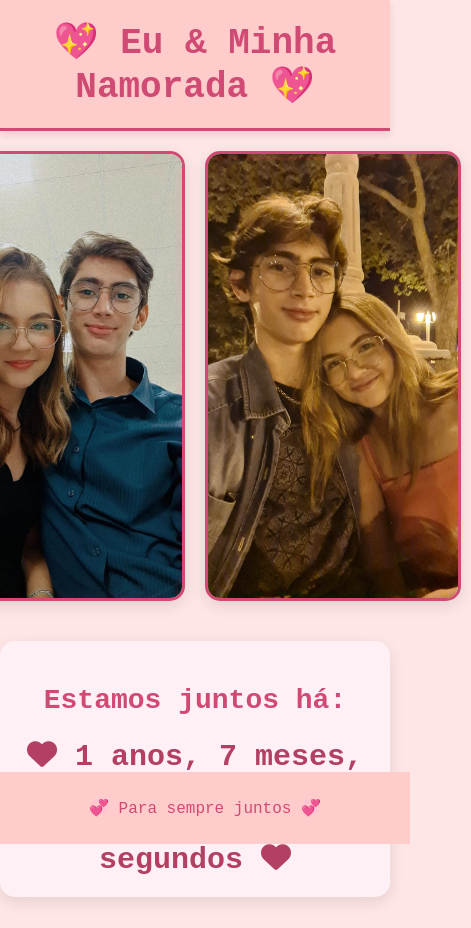
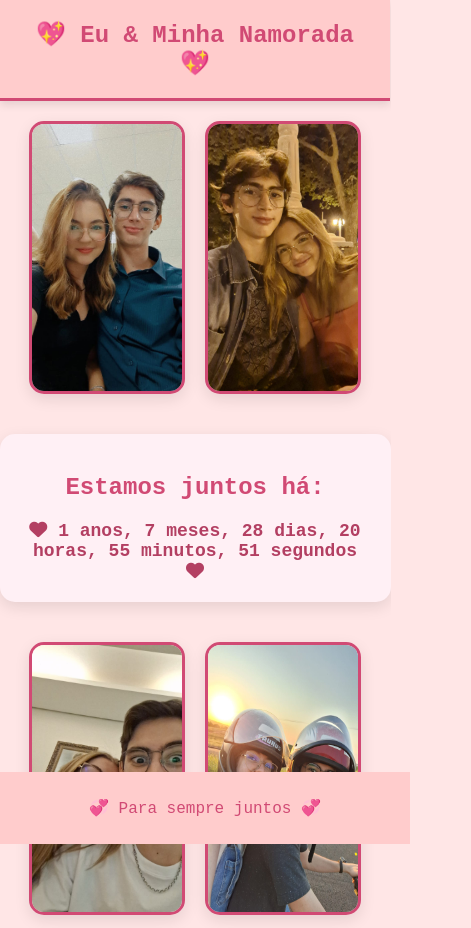
Before and after one commit to Luisaum2005/Meu-SIte, a plain HTML site: page index.html in a window 390 px wide. Shown: the top 928 px of the page, 471 px wide, since content can reach past the window. Drawn offline with Linux system fonts and the light colour scheme.

Commit message:
Update styles.css

```diff
--- a/styles.css
+++ b/styles.css
@@ -23,11 +23,13 @@ header h1 {
     display: flex;
     flex-direction: column;
     align-items: center;
+    margin: 0 auto;
 }
 
 .photos {
     display: flex;
     justify-content: center;
+    flex-wrap: wrap; /* Permite que as fotos quebrem linha em telas menores */
     margin: 10px 0;
 }
 
@@ -59,7 +61,7 @@ header h1 {
 }
 
 #timeCounter {
-    font-size: 30px;
+    font-size: 24px;
     margin-top: 10px;
     font-weight: bold;
     color: #b33f62;
@@ -73,3 +75,40 @@ footer {
     width: 100%;
     color: #d14a74;
 }
+
+/* Media queries para dispositivos móveis */
+@media (max-width: 768px) {
+    header h1 {
+        font-size: 28px;
+    }
+
+    .photos img {
+        width: 180px; /* Reduz o tamanho das fotos em telas menores */
+    }
+
+    .counter {
+        width: 90%; /* Ajusta a largura para caber na tela */
+    }
+
+    #timeCounter {
+        font-size: 20px; /* Reduz o tamanho do texto */
+    }
+}
+
+@media (max-width: 480px) {
+    header h1 {
+        font-size: 24px;
+    }
+
+    .photos img {
+        width: 150px; /* Ainda menor para telas pequenas */
+    }
+
+    .counter h2 {
+        font-size: 24px;
+    }
+
+    #timeCounter {
+        font-size: 18px;
+    }
+}
```
